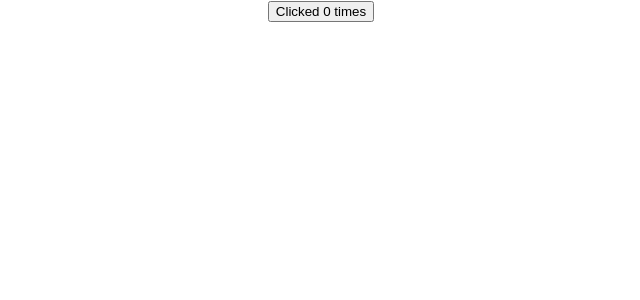
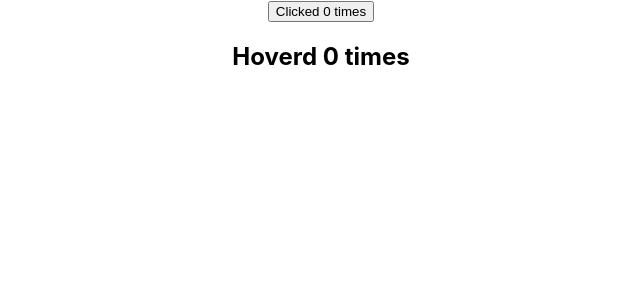
Before and after one commit to gresahodolli/react-js-basics, a React (Create React App) app in the folder react-js-basics-2/: page / in a window 1280 px wide. Shown: the top 300 px of the page, without its empty margins (319-959 px from the left). Built offline with nearby package versions, Linux system fonts and the light colour scheme.

Commit message:
higher order components / implement HoverCounter

```diff
--- a/react-js-basics-2/src/App.js
+++ b/react-js-basics-2/src/App.js
@@ -1,6 +1,7 @@
 import React, { Component } from 'react';
 import './App.css'
 import ClickCounter from './components/ClickCounter';
+import HoverCounter from './components/HoverCounter';
 
 
 class App extends Component {
@@ -8,6 +9,7 @@
     return (
       <div className='App'>
         <ClickCounter></ClickCounter>
+        <HoverCounter></HoverCounter>
       </div>
     );
   }
--- /dev/null
+++ b/react-js-basics-2/src/components/HoverCounter.js
@@ -0,0 +1,25 @@
+import React, { Component } from 'react'
+
+class HoverCounter extends Component {
+    constructor(props) {
+        super(props)
+
+        this.state = {
+           count: 0
+        }
+      }
+
+      incrementCount = () => {
+          this.setState(prevState =>{
+              return {count: prevState.count +1 }
+          })
+      }
+
+
+  render() {
+    const {count} = this.state
+    return <h2 onMouseOver={this.incrementCount}>Hoverd {count} times</h2>
+  }
+}
+
+export default HoverCounter
```
